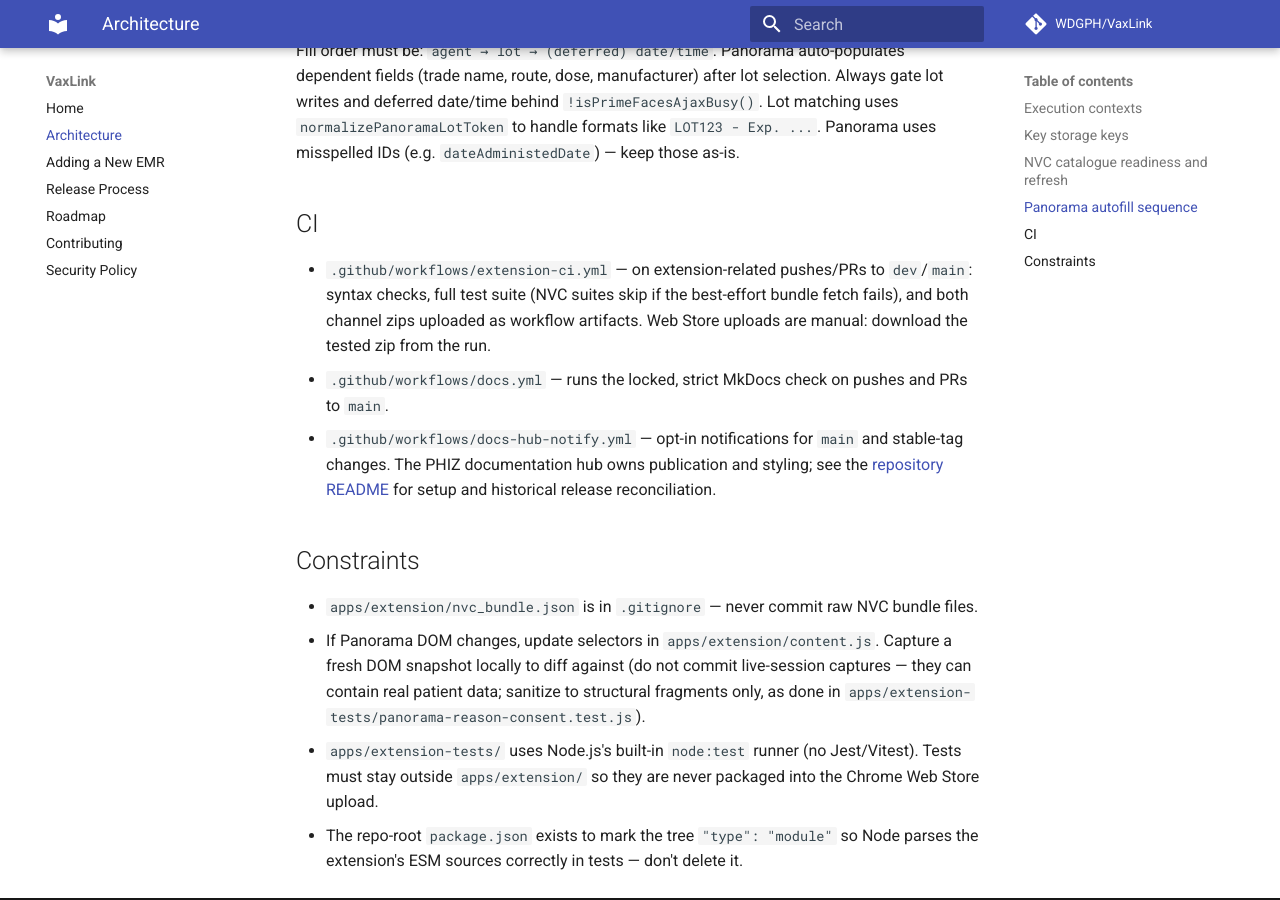
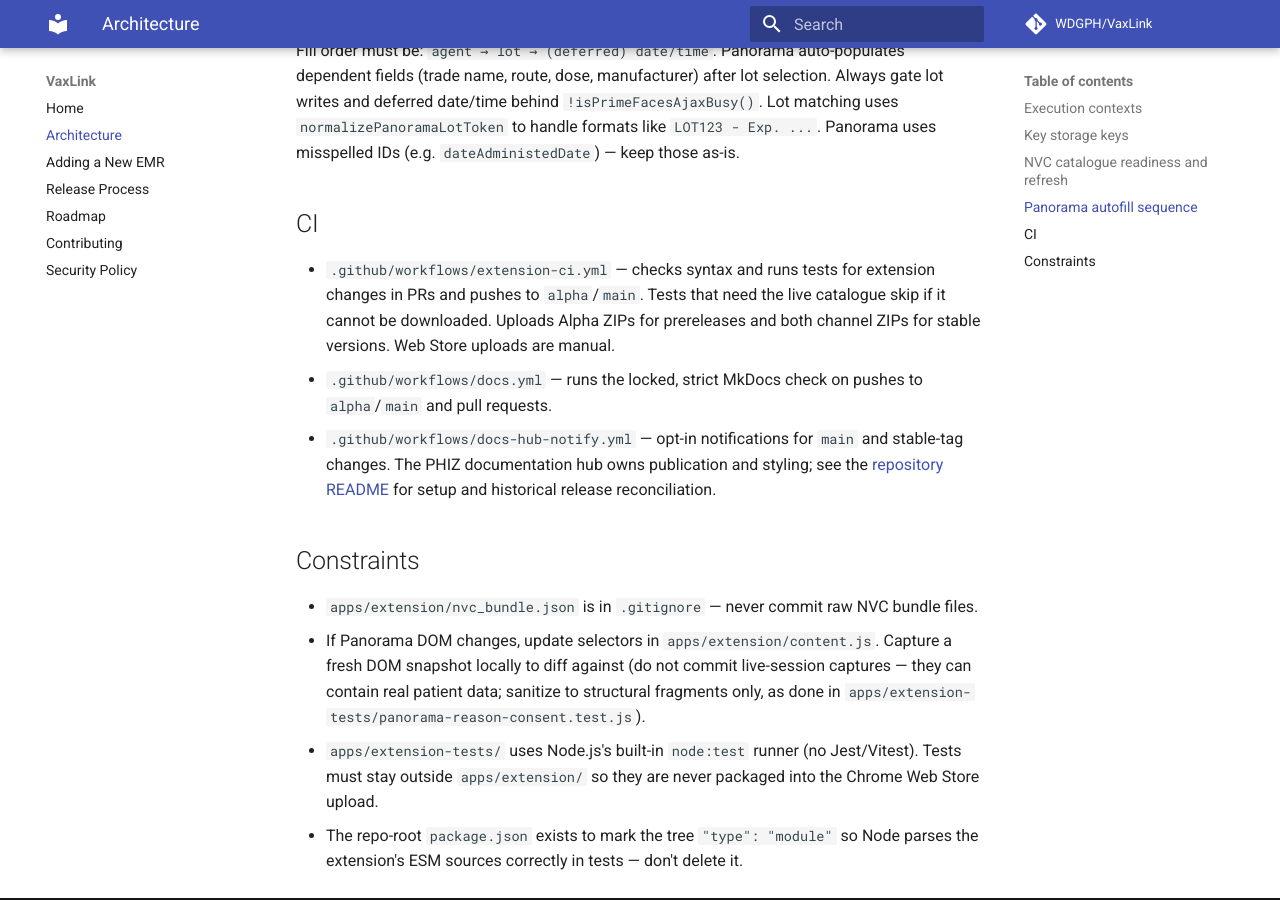
Before and after one commit to WDGPH/VaxLink, an MkDocs documentation site: the page built from docs/architecture.md, in a window 1280 px wide and 900 px high, scrolled down 2315 px. Built offline with MkDocs 1.6.1 and Material for MkDocs 9.7.7, drawn with Linux system fonts in a browser that asks for light colours; comment, search, counter and statistics services are not loaded; some of the changed text lies outside the part shown.

Commit message:
chore: remove unused helpers and correct maintenance docs (#77)
* chore: remove unused extension functions

* docs: correct scanner and CI descriptions

* docs: distinguish catalogue checks from offline NVC tests

* docs: clarify which catalogue tests need a download

* docs: clarify scanner behavior and shorten maintenance notes

```diff
--- a/docs/architecture.md
+++ b/docs/architecture.md
@@ -93,13 +93,12 @@ handle formats like `LOT123 - Exp. ...`. Panorama uses misspelled IDs (e.g.
 
 ## CI
 
-- `.github/workflows/extension-ci.yml` — on extension-related pushes/PRs to
-  `dev`/`main`: syntax checks, full test suite (NVC suites skip if the
-  best-effort bundle fetch fails), and both channel zips uploaded as workflow
-  artifacts. Web Store uploads are manual: download the tested zip from the
-  run.
+- `.github/workflows/extension-ci.yml` — checks syntax and runs tests for
+  extension changes in PRs and pushes to `alpha`/`main`. Tests that need the live
+  catalogue skip if it cannot be downloaded. Uploads Alpha ZIPs for prereleases
+  and both channel ZIPs for stable versions. Web Store uploads are manual.
 - `.github/workflows/docs.yml` — runs the locked, strict MkDocs check on
-  pushes and PRs to `main`.
+  pushes to `alpha`/`main` and pull requests.
 - `.github/workflows/docs-hub-notify.yml` — opt-in notifications for `main` and
   stable-tag changes. The PHIZ documentation hub owns publication and styling;
   see the [repository README](https://github.com/WDGPH/VaxLink#documentation-site)
```
Also changed, not shown: other parts of docs/architecture.md (+1 -1 lines), CLAUDE.md (+5 -2 lines), CONTRIBUTING.md (+1 -1 lines), README.md (+1 -1 lines), apps/extension/README.md (+1 -1 lines), 3 other files.
